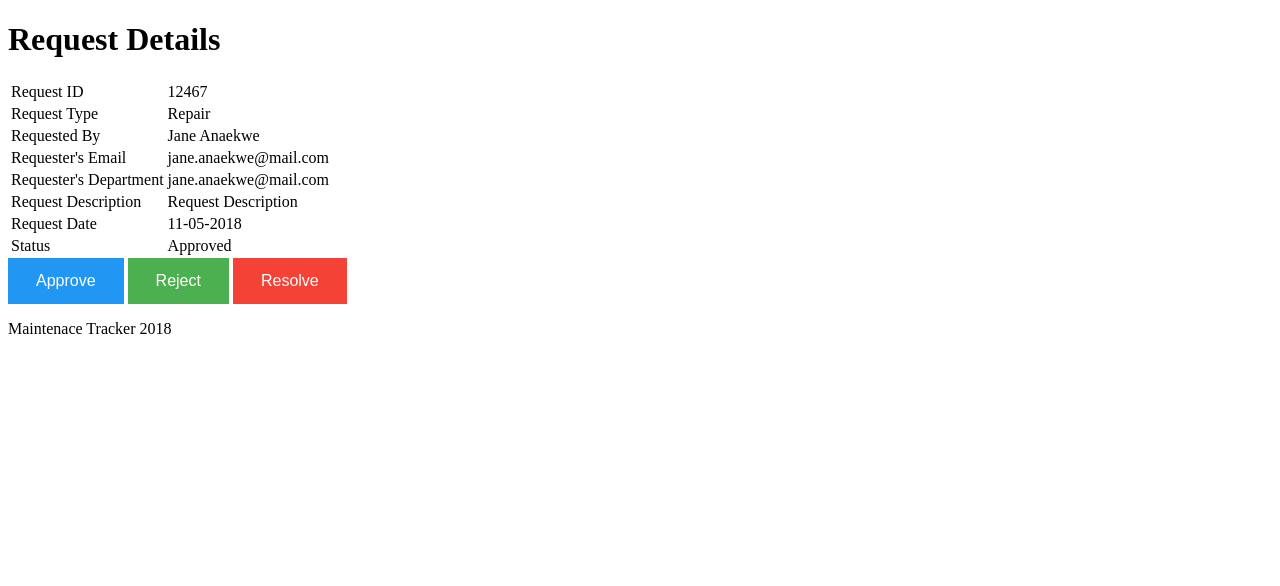
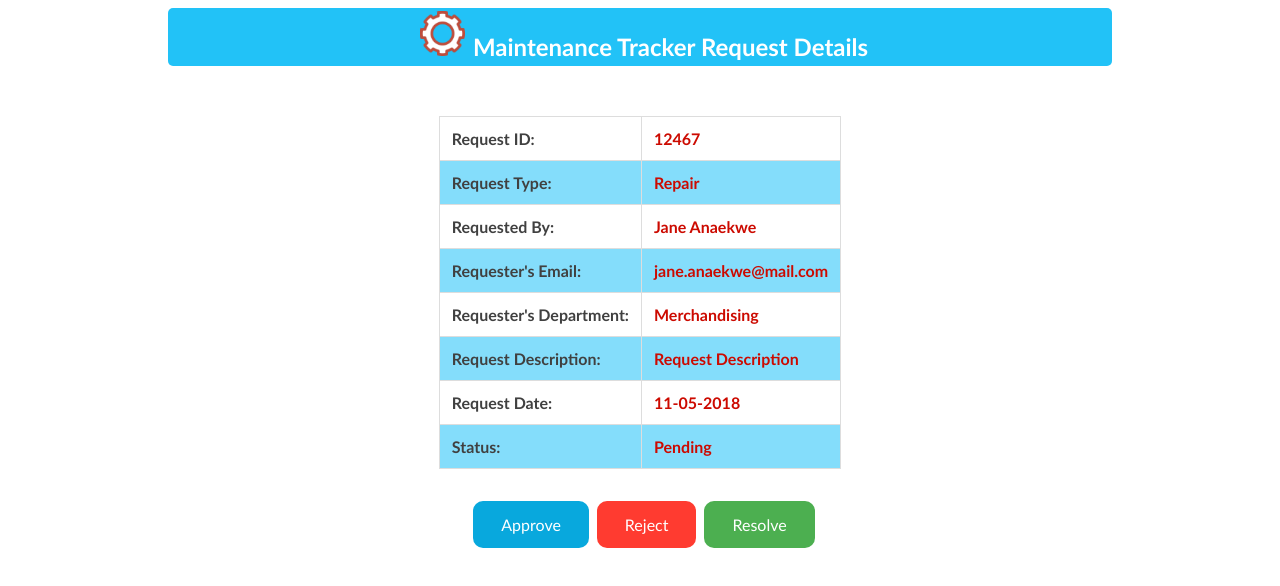
Before and after one commit to JCanaks/MTracker, a plain HTML site: page UI/admin_request_details_page.html in a window 1280 px wide. Drawn offline with Linux system fonts and the light colour scheme.

Commit message:
[#157434707] Updated admin request details page

```diff
--- a/UI/admin_request_details_page.html
+++ b/UI/admin_request_details_page.html
@@ -8,27 +8,60 @@
 
 <body>
     <div>
-        <div>
-            <h1>Request Details</h1>
+        <div class="request-details-top-row">
+            <div>
+                <img src="Images/wheel-logo.png">
+            </div>
+            <div class="text-margin2">Maintenance Tracker Request Details</div>
+        </div>
+        <div class="details-font">
+            <table>
+                <tr>
+                    <td>Request ID:</td>
+                    <td>12467</td>
+                </tr>
+                <tr>
+                    <td>Request Type:</td>
+                    <td>Repair</td>
+                </tr>
+                <tr>
+                    <td>Requested By:</td>
+                    <td>Jane Anaekwe</td>
+                </tr>
+                <tr>
+                    <td>Requester's Email:</td>
+                    <td>jane.anaekwe@mail.com</td>
+                </tr>
+                <tr>
+                    <td>Requester's Department:</td>
+                    <td>Merchandising</td>
+                </tr>
+                <tr>
+                    <td>Request Description:</td>
+                    <td>Request Description</td>
+                </tr>
+                <tr>
+                    <td>Request Date:</td>
+                    <td>11-05-2018</td>
+                </tr>
+                <tr>
+                    <td>Status:</td>
+                    <td>Pending</td>
+                </tr>
+            </table>
+        </div>
+        <div class="button-flex">
+            <span>
+                <button class="details-btn approve">Approve</button>
+            </span>
+            <span>
+                <button class="details-btn reject">Reject</button>
+            </span>
+            <span>
+                <button class="details-btn resolve">Resolve</button>
+            </span>
         </div>
         <div>
-            <table>
-                <tr><td>Request ID</td><td>12467</td></tr>
-                <tr><td>Request Type</td><td>Repair</td></tr>
-                <tr><td>Requested By</td><td>Jane Anaekwe</td></tr>
-                <tr><td>Requester's Email</td><td>jane.anaekwe@mail.com</td></tr>
-                <tr><td>Requester's Department</td><td>jane.anaekwe@mail.com</td></tr>
-                <tr><td>Request Description</td><td>Request Description</td></tr>
-                <tr><td>Request Date</td><td>11-05-2018</td></tr>
-                <tr><td>Status</td><td>Approved</td></tr>
-            </table>
-        </div>
-        <div><span><button class="details-btn approve">Approve</button></span>
-            <span><button class="details-btn resolve">Reject</button></span>
-            <span><button class="details-btn reject">Resolve</button></span>
-        </div>
-        <div>
-            <p>Maintenace Tracker 2018</p>
         </div>
     </div>
 </body>
--- a/UI/style.css
+++ b/UI/style.css
@@ -1,26 +1,42 @@
-.resolve {background-color: #4CAF50;}
+.resolve {
+    background-color: #4CAF50;
+    border-radius: 10px;
+}
 .resolve:hover {background-color: #46a049;}
 
-.approve {background-color: #2196F3;}
-.approve:hover {background: #0b7dda;}
+.approve {
+    background-color: #08a8dd;
+    border-radius: 10px;
+}
+.approve:hover {background: #0795c5}
 
-.reject {background-color: #f44336;}
-.reject:hover {background: #da190b;}
+.reject {
+    background-color: #ff3b30;
+    border-radius: 10px;
+}
+.reject:hover {background: #ff251a;}
 
 .details-btn {
     border: none;
     color: white;
     padding: 14px 28px;
     font-size: 16px;
+    margin-left:8px;
+    margin-top: 2em;
+    font-family:'Trebuchet MS', 'Lucida Sans Unicode', 'Lucida Grande', 'Lucida Sans', Arial, sans-serif;
     cursor: pointer;
 }
+.button-flex{
+    display: flex;
+    justify-content: center;
+}
+
 .view-div{
     width: 100%;
     height: 500px;
     overflow-y: auto;
 }
 .view-div a{
-
     padding: 3px;
     background-color: #ff3d33;
     border-radius: 5px;
@@ -29,7 +45,7 @@
     font-family:'Trebuchet MS', 'Lucida Sans Unicode', 'Lucida Grande', 'Lucida Sans', Arial, sans-serif;
     font-size:12pt;
     font-weight: 900;
-    color:  white;
+    color: white;
 }
 .view-div a:hover {
     color:#22c2f7;
@@ -59,9 +75,7 @@
 .view-div th:nth-child(even){
     background-color: #84ddfb;
     color: black;
-
  }
-
 
 .view-div tr:nth-child(even) {
     background-color: #dddddd;
@@ -163,6 +177,7 @@
   font-weight: 900;
   border-radius: 5px;
 }
+
 .request-top-row > div {
     text-align: left;
     color: white;
@@ -172,7 +187,59 @@
     padding-bottom:0.1em;
 
   }
+  .request-details-top-row {
+    background-color:  #22c2f7;
+    display: flex;
+    justify-content: center;
+    align-items: baseline;
+    font-weight: 900;
+    border-radius: 5px;
+    margin-left: 10em;
+    margin-right: 10em;
+}
+.request-details-top-row > div {
+    text-align: left;
+    color: white;
+    margin-bottom: 0.1em;
+    margin-left:8px;
+    padding-top:0.2em;
+    padding-bottom:0.1em;
+  }
+  .details-font{
+    display: flex;
+    justify-content: center;
+    font-size:15pt;
+    font-weight: 900;
+  }
 
+.details-font table{
+    font-family: arial, sans-serif;
+    border-collapse: collapse;
+    margin-top: 2.5em;
+}
+
+.details-font td:nth-child(odd) {
+    border: 1px solid #dddddd;
+    text-align: left;
+    padding: 12px;
+    font-family:'Trebuchet MS', 'Lucida Sans Unicode', 'Lucida Grande', 'Lucida Sans', Arial, sans-serif;
+    font-size:12pt;
+    font-weight: 900;
+    color:  #404040;
+}
+.details-font td:nth-child(even) {
+    border: 1px solid #dddddd;
+    text-align: left;
+    padding: 12px;
+    font-family:'Trebuchet MS', 'Lucida Sans Unicode', 'Lucida Grande', 'Lucida Sans', Arial, sans-serif;
+    font-size:12pt;
+    font-weight: 900;
+    color:  #cc0a00;
+}
+
+.details-font tr:nth-child(even) {
+    background-color: #84ddfb;
+}
 
 .signup-body{
     text-align: center;
@@ -199,6 +266,17 @@
       font-family:'Trebuchet MS', 'Lucida Sans Unicode', 'Lucida Grande', 'Lucida Sans', Arial, sans-serif;
       font-weight: 900;
   }
+  .text-margin1{
+    font-size: 14pt;
+    font-family:'Trebuchet MS', 'Lucida Sans Unicode', 'Lucida Grande', 'Lucida Sans', Arial, sans-serif;
+    font-weight: 900;
+}
+.text-margin2{
+    font-size: 18pt;
+    font-family:'Trebuchet MS', 'Lucida Sans Unicode', 'Lucida Grande', 'Lucida Sans', Arial, sans-serif;
+    font-weight: 900;
+}
+
 
 .form-flex{
     display: flex;
```
Also changed, not shown: UI/admin_view_request_page.html (+1 -1 lines), UI/view_and_create_request.html (+30 -1 lines).
